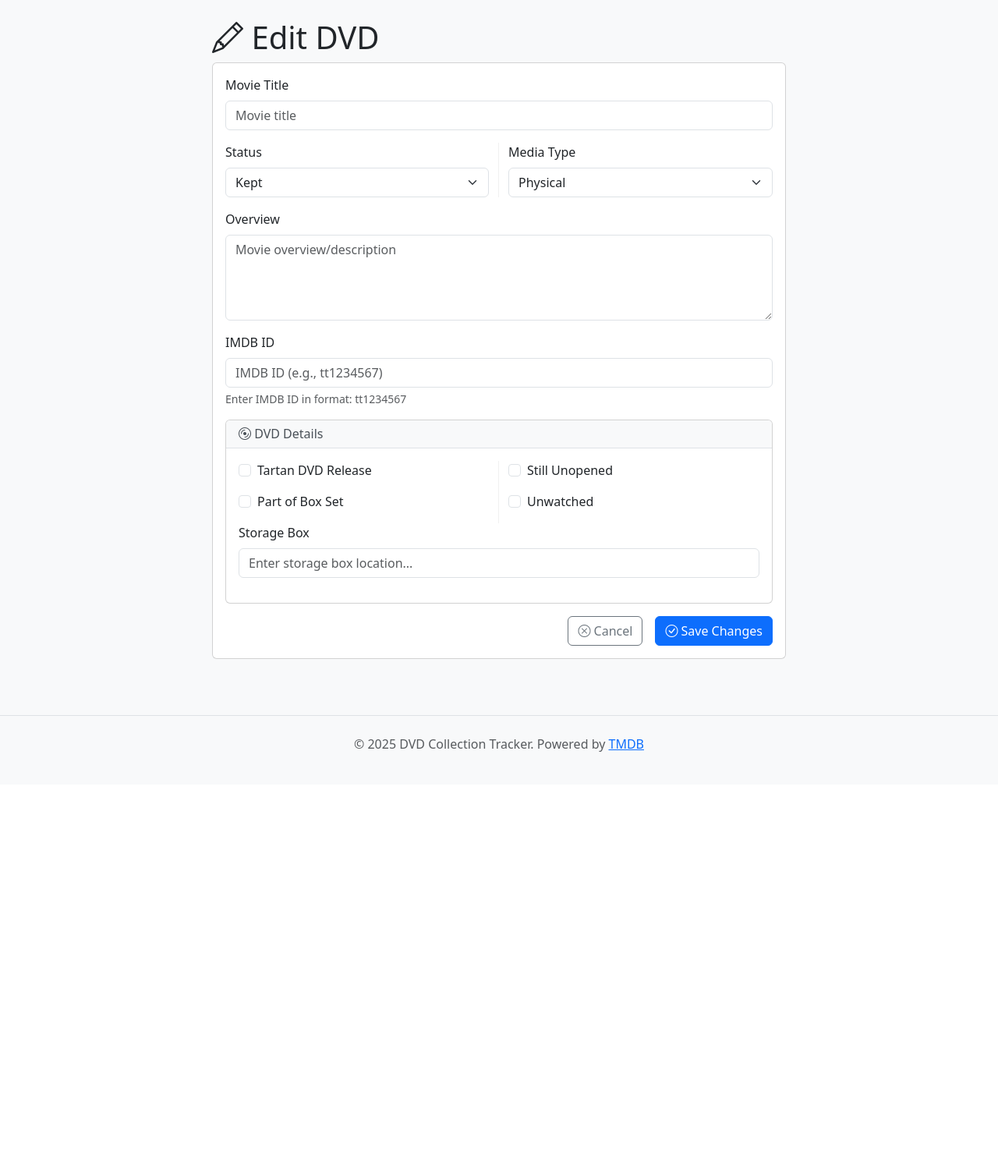
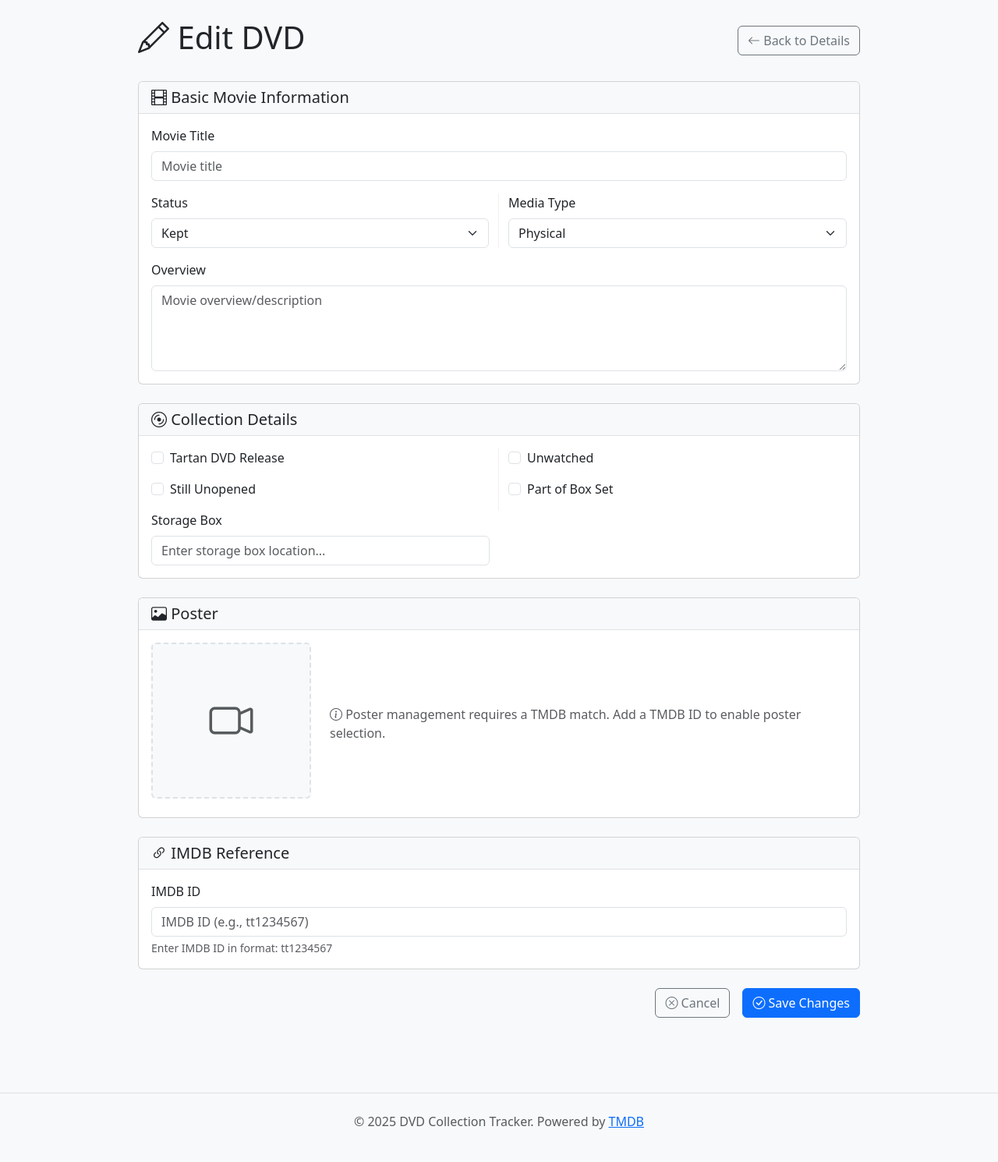
Before and after one commit to pastperfect/dvdcollection, a Django app: template templates/tracker/dvd_edit.html in a window 1280 px wide. Shown: the part 62-1552 px from the top of the page at 78% size. Before the commit the page ends 1026 px from the top, so only its background shows below. Run offline with Django 5.2, Linux system fonts and the light colour scheme; the template is opened without the code that fills it: values that come from a table or form of the project are taken from there, others are empty.

Commit message:
Update the edit page format

```diff
--- a/templates/tracker/dvd_edit.html
+++ b/templates/tracker/dvd_edit.html
@@ -4,15 +4,26 @@
 
 {% block content %}
 <div class="row justify-content-center">
-    <div class="col-md-8">
+    <div class="col-md-10">
+        <div class="d-flex justify-content-between align-items-center mb-4">
+            <div>
                 <h1><i class="bi bi-pencil"></i> Edit DVD</h1>
                 <h2 class="text-primary">{{ dvd.name }}</h2>
+            </div>
+            <a href="{% url 'tracker:dvd_detail' dvd.pk %}" class="btn btn-outline-secondary">
+                <i class="bi bi-arrow-left"></i> Back to Details
+            </a>
+        </div>
 
-        <div class="card">
-            <div class="card-body">
         <form method="post">
             {% csrf_token %}
 
+            <!-- Section 1: Basic Movie Information -->
+            <div class="card mb-4">
+                <div class="card-header">
+                    <h5 class="mb-0"><i class="bi bi-film"></i> Basic Movie Information</h5>
+                </div>
+                <div class="card-body">
                     <div class="mb-3">
                         <label for="{{ form.name.id_for_label }}" class="form-label">Movie Title</label>
                         {{ form.name }}
@@ -39,27 +50,20 @@
                         </div>
                     </div>
 
-                    <div class="mb-3">
+                    <div class="mb-0">
                         <label for="{{ form.overview.id_for_label }}" class="form-label">Overview</label>
                         {{ form.overview }}
                         {% if form.overview.errors %}
                             <div class="text-danger">{{ form.overview.errors }}</div>
                         {% endif %}
                     </div>
-
-                    <div class="mb-3">
-                        <label for="{{ form.imdb_id.id_for_label }}" class="form-label">IMDB ID</label>
-                        {{ form.imdb_id }}
-                        {% if form.imdb_id.errors %}
-                            <div class="text-danger">{{ form.imdb_id.errors }}</div>
-                        {% endif %}
-                        <div class="form-text">Enter IMDB ID in format: tt1234567</div>
+                </div>
             </div>
 
-                    <!-- DVD Specific Fields -->
-                    <div class="card mb-3">
+            <!-- Section 2: DVD Collection Details -->
+            <div class="card mb-4">
                 <div class="card-header">
-                            <h6 class="mb-0"><i class="bi bi-disc"></i> DVD Details</h6>
+                    <h5 class="mb-0"><i class="bi bi-disc"></i> Collection Details</h5>
                 </div>
                 <div class="card-body">
                     <div class="row">
@@ -75,6 +79,28 @@
                             </div>
 
                             <div class="form-check mb-3">
+                                {{ form.is_unopened }}
+                                <label class="form-check-label" for="{{ form.is_unopened.id_for_label }}">
+                                    Still Unopened
+                                </label>
+                                {% if form.is_unopened.errors %}
+                                    <div class="text-danger">{{ form.is_unopened.errors }}</div>
+                                {% endif %}
+                            </div>
+                        </div>
+
+                        <div class="col-md-6">
+                            <div class="form-check mb-3">
+                                {{ form.is_unwatched }}
+                                <label class="form-check-label" for="{{ form.is_unwatched.id_for_label }}">
+                                    Unwatched
+                                </label>
+                                {% if form.is_unwatched.errors %}
+                                    <div class="text-danger">{{ form.is_unwatched.errors }}</div>
+                                {% endif %}
+                            </div>
+
+                            <div class="form-check mb-3">
                                 {{ form.is_box_set }}
                                 <label class="form-check-label" for="{{ form.is_box_set.id_for_label }}">
                                     Part of Box Set
@@ -84,31 +110,10 @@
                                 {% endif %}
                             </div>
                         </div>
-
-                                <div class="col-md-6">
-                                    <div class="form-check mb-3">
-                                        {{ form.is_unopened }}
-                                        <label class="form-check-label" for="{{ form.is_unopened.id_for_label }}">
-                                            Still Unopened
-                                        </label>
-                                        {% if form.is_unopened.errors %}
-                                            <div class="text-danger">{{ form.is_unopened.errors }}</div>
-                                        {% endif %}
                     </div>
 
-                                    <div class="form-check mb-3">
-                                        {{ form.is_unwatched }}
-                                        <label class="form-check-label" for="{{ form.is_unwatched.id_for_label }}">
-                                            Unwatched
-                                        </label>
-                                        {% if form.is_unwatched.errors %}
-                                            <div class="text-danger">{{ form.is_unwatched.errors }}</div>
-                                        {% endif %}
-                                    </div>
-                                </div>
-                            </div>
-
-                            <div class="mb-3" id="box-set-name-container" style="display: none;">
+                    <div class="row">
+                        <div class="col-md-6 mb-0" id="box-set-name-container" style="display: none;">
                             <label for="{{ form.box_set_name.id_for_label }}" class="form-label">Box Set Name</label>
                             <div class="autocomplete-container">
                                 <input type="text"
@@ -125,7 +130,7 @@
                             {% endif %}
                         </div>
 
-                            <div class="mb-3" id="storage-box-container" style="display: none;">
+                        <div class="col-md-6 mb-0" id="storage-box-container" style="display: none;">
                             <label for="{{ form.storage_box.id_for_label }}" class="form-label">Storage Box</label>
                             <div class="autocomplete-container">
                                 <input type="text"
@@ -143,8 +148,138 @@
                         </div>
                     </div>
                 </div>
+            </div>
 
-                    <div class="d-grid gap-2 d-md-flex justify-content-md-end">
+            <!-- Section 3: TMDB Information -->
+            {% if dvd.tmdb_id %}
+            <div class="card mb-4">
+                <div class="card-header d-flex justify-content-between align-items-center">
+                    <h5 class="mb-0"><i class="bi bi-info-circle"></i> TMDB Information</h5>
+                    <a href="{% url 'tracker:fix_tmdb_match' dvd.pk %}" class="btn btn-primary btn-sm">
+                        <i class="bi bi-wrench"></i> Fix TMDB Match
+                    </a>
+                </div>
+                <div class="card-body">
+                    <div class="row">
+                        {% if dvd.release_year %}
+                            <div class="col-sm-6 col-lg-4 mb-2">
+                                <strong><i class="bi bi-calendar"></i> Release Year:</strong>
+                                <span class="text-muted">{{ dvd.release_year }}</span>
+                            </div>
+                        {% endif %}
+                        {% if dvd.runtime %}
+                            <div class="col-sm-6 col-lg-4 mb-2">
+                                <strong><i class="bi bi-clock"></i> Runtime:</strong>
+                                <span class="text-muted">{{ dvd.runtime }} minutes</span>
+                            </div>
+                        {% endif %}
+                        {% if dvd.rating %}
+                            <div class="col-sm-6 col-lg-4 mb-2">
+                                <strong><i class="bi bi-star-fill text-warning"></i> Rating:</strong>
+                                <span class="text-muted">{{ dvd.rating }}/10</span>
+                            </div>
+                        {% endif %}
+                        {% if dvd.user_score %}
+                            <div class="col-sm-6 col-lg-4 mb-2">
+                                <strong><i class="bi bi-graph-up"></i> User Score:</strong>
+                                <span class="text-muted">{{ dvd.user_score|floatformat:1 }}%</span>
+                            </div>
+                        {% endif %}
+                        {% if dvd.uk_certification %}
+                            <div class="col-sm-6 col-lg-4 mb-2">
+                                <strong><i class="bi bi-shield-check"></i> UK Certification:</strong>
+                                <span class="badge bg-secondary">{{ dvd.uk_certification }}</span>
+                            </div>
+                        {% endif %}
+                        {% if dvd.budget %}
+                            <div class="col-sm-6 col-lg-4 mb-2">
+                                <strong><i class="bi bi-cash-coin"></i> Budget:</strong>
+                                <span class="text-muted">${{ dvd.budget|floatformat:0 }}</span>
+                            </div>
+                        {% endif %}
+                        {% if dvd.revenue %}
+                            <div class="col-sm-6 col-lg-4 mb-2">
+                                <strong><i class="bi bi-cash-stack"></i> Revenue:</strong>
+                                <span class="text-muted">${{ dvd.revenue|floatformat:0 }}</span>
+                            </div>
+                        {% endif %}
+                        {% if dvd.tagline %}
+                            <div class="col-12 mb-2">
+                                <strong><i class="bi bi-quote"></i> Tagline:</strong>
+                                <em class="text-muted">"{{ dvd.tagline }}"</em>
+                            </div>
+                        {% endif %}
+                        {% if dvd.genres %}
+                            <div class="col-12 mb-2">
+                                <strong><i class="bi bi-tag"></i> Genres:</strong>
+                                <div class="mt-1">
+                                    {% for genre in dvd.get_genres_list %}
+                                        <span class="badge bg-light text-dark me-1">{{ genre }}</span>
+                                    {% endfor %}
+                                </div>
+                            </div>
+                        {% endif %}
+                    </div>
+                    <small class="text-muted">
+                        <i class="bi bi-info-circle"></i>
+                        This information was automatically fetched from TMDB and cannot be edited here.
+                    </small>
+                </div>
+            </div>
+            {% endif %}
+
+            <!-- Section 4: Poster Management -->
+            <div class="card mb-4">
+                <div class="card-header">
+                    <h5 class="mb-0"><i class="bi bi-image"></i> Poster</h5>
+                </div>
+                <div class="card-body">
+                    <div class="row align-items-center">
+                        <div class="col-md-3">
+                            {% if dvd.poster %}
+                                <img src="{{ dvd.poster.url }}" alt="{{ dvd.name }}" class="img-fluid rounded mb-2" style="max-height: 200px;">
+                            {% else %}
+                                <div class="no-poster-placeholder rounded mb-2 d-flex align-items-center justify-content-center" style="height: 200px; background-color: #f8f9fa; border: 2px dashed #dee2e6;">
+                                    <i class="bi bi-camera-video display-4 text-muted"></i>
+                                </div>
+                            {% endif %}
+                        </div>
+                        <div class="col-md-9">
+                            {% if dvd.tmdb_id %}
+                                <p class="text-muted mb-3">You can change the poster by selecting from available options on TMDB.</p>
+                                <a href="{% url 'tracker:dvd_change_poster' dvd.pk %}" class="btn btn-outline-info">
+                                    <i class="bi bi-images"></i> Change Poster
+                                </a>
+                            {% else %}
+                                <p class="text-muted mb-0">
+                                    <i class="bi bi-info-circle"></i>
+                                    Poster management requires a TMDB match. Add a TMDB ID to enable poster selection.
+                                </p>
+                            {% endif %}
+                        </div>
+                    </div>
+                </div>
+            </div>
+
+            <!-- Section 5: IMDB ID -->
+            <div class="card mb-4">
+                <div class="card-header">
+                    <h5 class="mb-0"><i class="bi bi-link-45deg"></i> IMDB Reference</h5>
+                </div>
+                <div class="card-body">
+                    <div class="mb-0">
+                        <label for="{{ form.imdb_id.id_for_label }}" class="form-label">IMDB ID</label>
+                        {{ form.imdb_id }}
+                        {% if form.imdb_id.errors %}
+                            <div class="text-danger">{{ form.imdb_id.errors }}</div>
+                        {% endif %}
+                        <div class="form-text">Enter IMDB ID in format: tt1234567</div>
+                    </div>
+                </div>
+            </div>
+
+            <!-- Action Buttons -->
+            <div class="d-grid gap-2 d-md-flex justify-content-md-end mb-4">
                 <a href="{% url 'tracker:dvd_detail' dvd.pk %}" class="btn btn-outline-secondary me-md-2">
                     <i class="bi bi-x-circle"></i> Cancel
                 </a>
@@ -153,47 +288,6 @@
                 </button>
             </div>
         </form>
-            </div>
-        </div>
-
-        <!-- Current TMDB Info (if available) -->
-        {% if dvd.tmdb_id %}
-            <div class="card mt-4">
-                <div class="card-header d-flex justify-content-between align-items-center">
-                    <h6 class="mb-0"><i class="bi bi-info-circle"></i> TMDB Information</h6>
-                    <a href="{% url 'tracker:fix_tmdb_match' dvd.pk %}" class="btn btn-outline-warning btn-sm">
-                        <i class="bi bi-wrench"></i> Fix TMDB Match
-                    </a>
-                </div>
-                <div class="card-body">
-                    <div class="row">
-                        {% if dvd.release_year %}
-                            <div class="col-sm-6 mb-2">
-                                <strong>Release Year:</strong> {{ dvd.release_year }}
-                            </div>
-                        {% endif %}
-                        {% if dvd.runtime %}
-                            <div class="col-sm-6 mb-2">
-                                <strong>Runtime:</strong> {{ dvd.runtime }} minutes
-                            </div>
-                        {% endif %}
-                        {% if dvd.rating %}
-                            <div class="col-sm-6 mb-2">
-                                <strong>Rating:</strong> {{ dvd.rating }}/10
-                            </div>
-                        {% endif %}
-                        {% if dvd.genres %}
-                            <div class="col-12 mb-2">
-                                <strong>Genres:</strong> {{ dvd.genres }}
-                            </div>
-                        {% endif %}
-                    </div>
-                    <small class="text-muted">
-                        This information was automatically fetched from TMDB and cannot be edited here.
-                    </small>
-                </div>
-            </div>
-        {% endif %}
     </div>
 </div>
 
```
Lines whose indentation alone changed are shown as unchanged.
